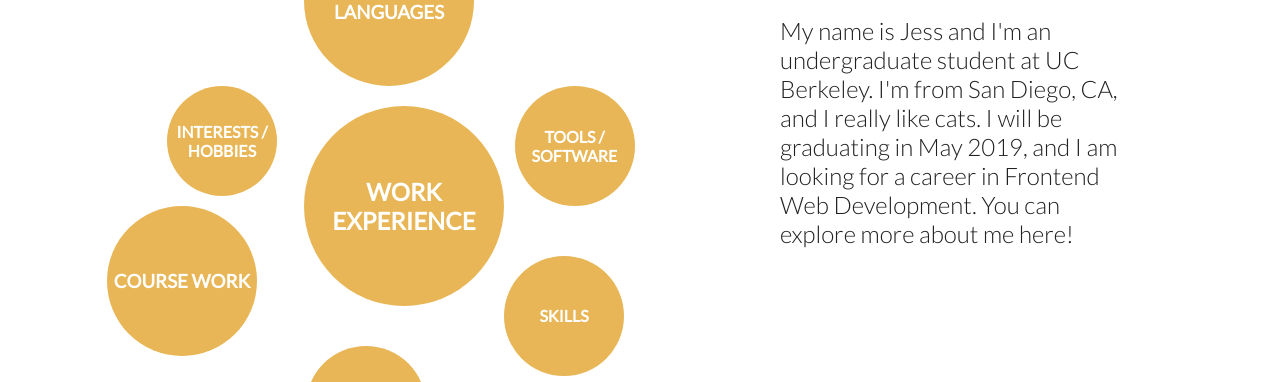
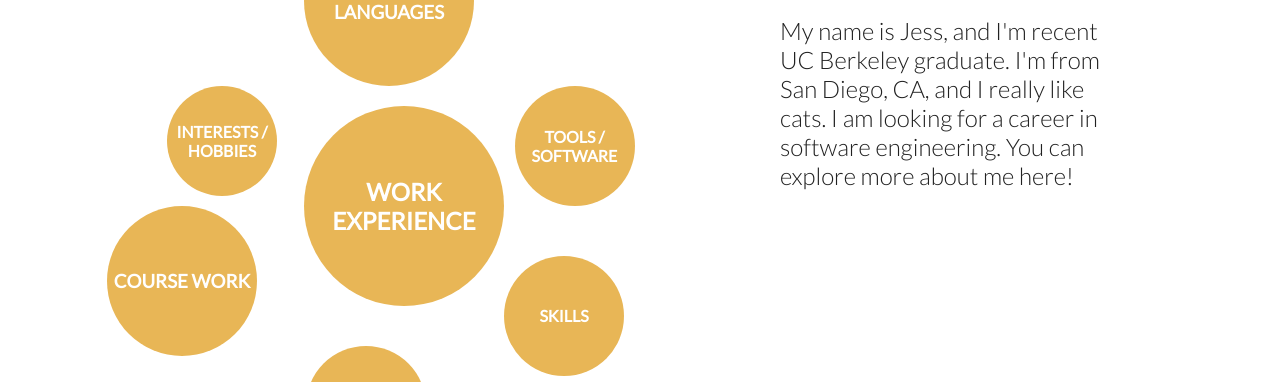
Before and after one commit to jchen12197/jesschen-website, a plain HTML site: page about.html in a window 1280 px wide. Shown: the part 418-800 px from the top of the page. Drawn offline with nearby package versions, Linux system fonts and the light colour scheme.

Commit message:
update description

```diff
--- a/about.html
+++ b/about.html
@@ -70,7 +70,7 @@
       <div class="about-description">
         <div class="info">
           <h1>About Me</h1>
-          <h2>My name is Jess and I'm an undergraduate student at UC Berkeley. I'm from San Diego, CA, and I really like cats. I will be graduating in May 2019, and I am looking for a career in Frontend Web Development. You can explore more about me here!</h2>
+          <h2>My name is Jess, and I'm recent UC Berkeley graduate. I'm from San Diego, CA, and I really like cats. I am looking for a career in software engineering. You can explore more about me here!</h2>
         </div>
         <div class="category-info programming-languages-info">
           <h1>Programming Languages</h1>
```
